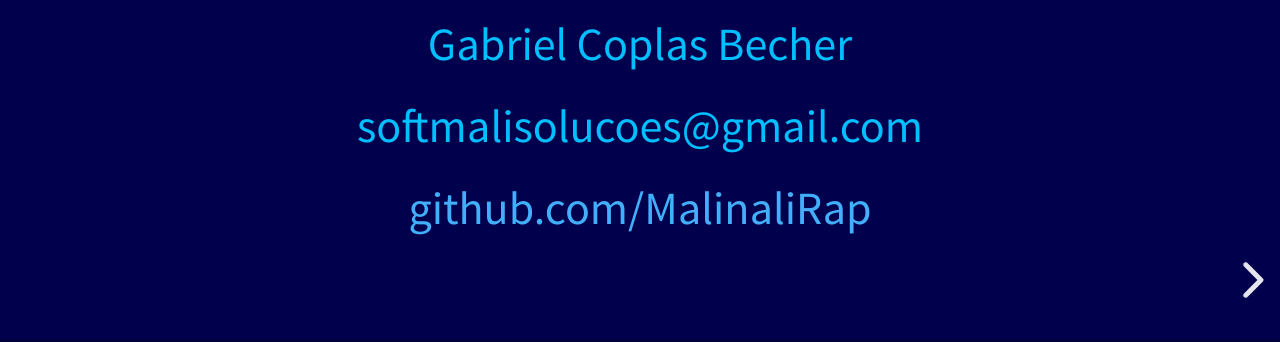
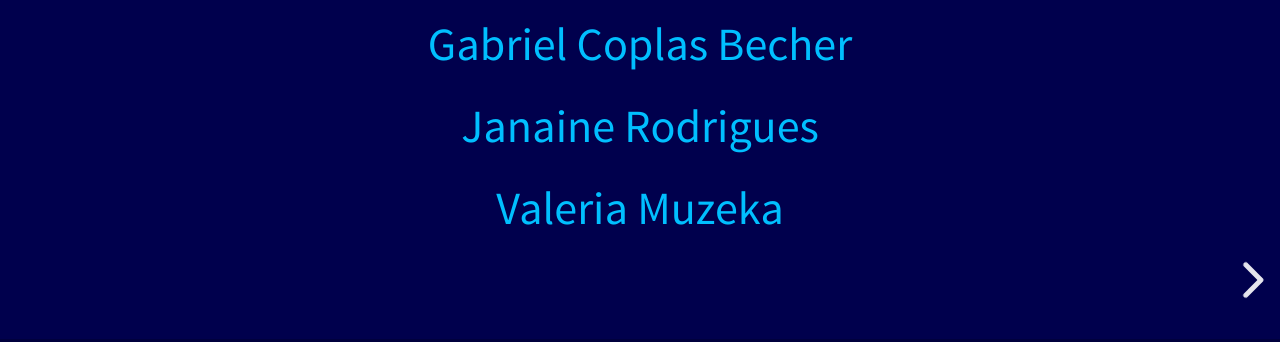
Before and after one commit to MalinaliRap/apresentacao_sobre_react, a website: page index.html in a window 1280 px wide. Shown: the part 458-800 px from the top of the page. Drawn offline with Linux system fonts and the light colour scheme.

Commit message:
nomes dos participantes

```diff
--- a/index.html
+++ b/index.html
@@ -37,9 +37,8 @@
         </h2>
         <img style=" border:0px;background-color: transparent;margin: 0px;box-shadow: 0 0 0; width:300px;" data-src="https://upload.wikimedia.org/wikipedia/commons/thumb/a/a7/React-icon.svg/512px-React-icon.svg.png">
         <p style="color:deepskyblue;">Gabriel Coplas Becher</p>
-        <p style="color:deepskyblue;">softmalisolucoes@gmail.com</p>
-        <p><a href="https://github.com/MalinaliRap">github.com/MalinaliRap</a></p>
-
+        <p style="color:deepskyblue;">Janaine Rodrigues</p>
+        <p style="color:deepskyblue;">Valeria Muzeka</p>
       </section>
       <section>
         <section>
```
